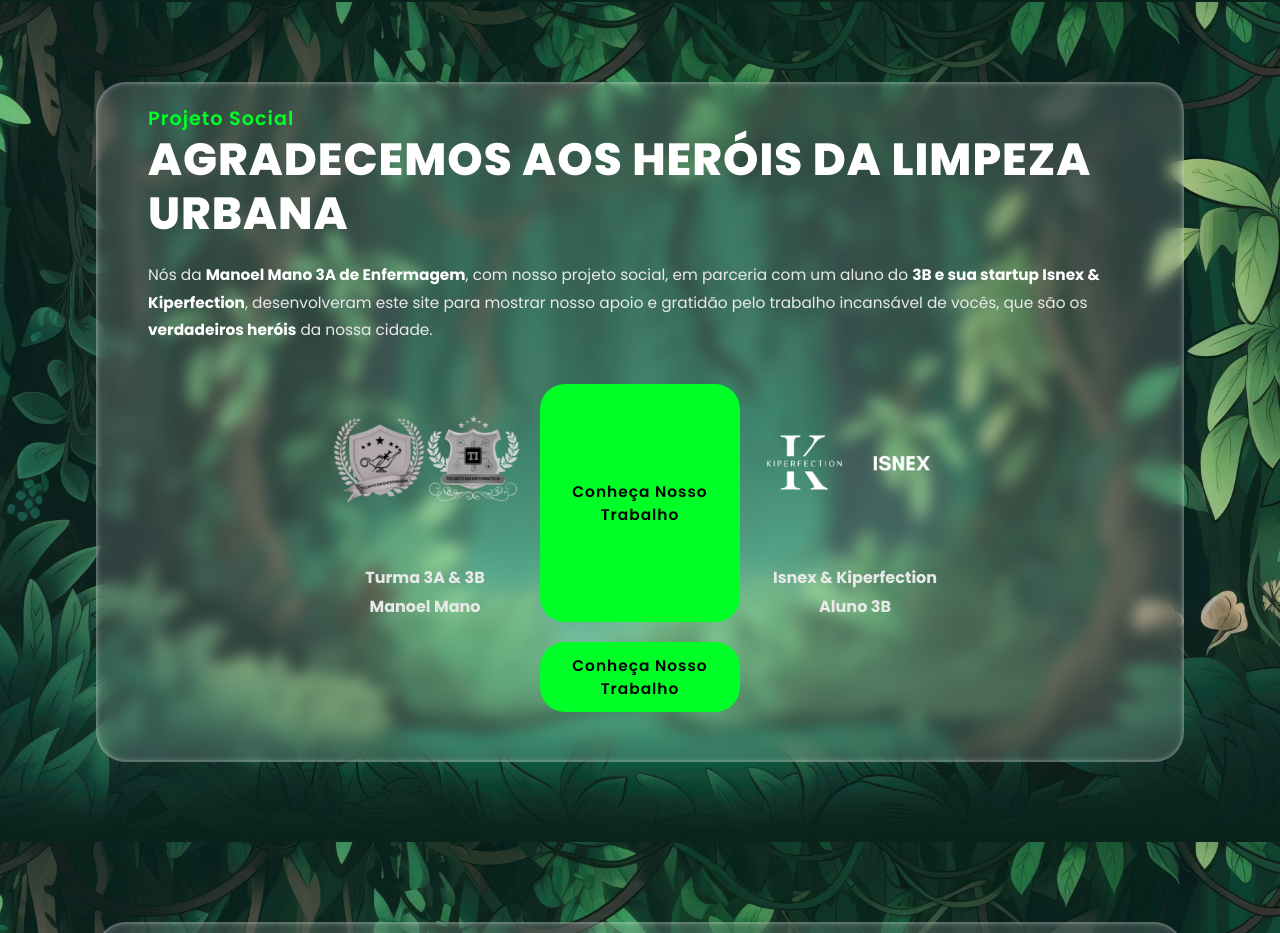
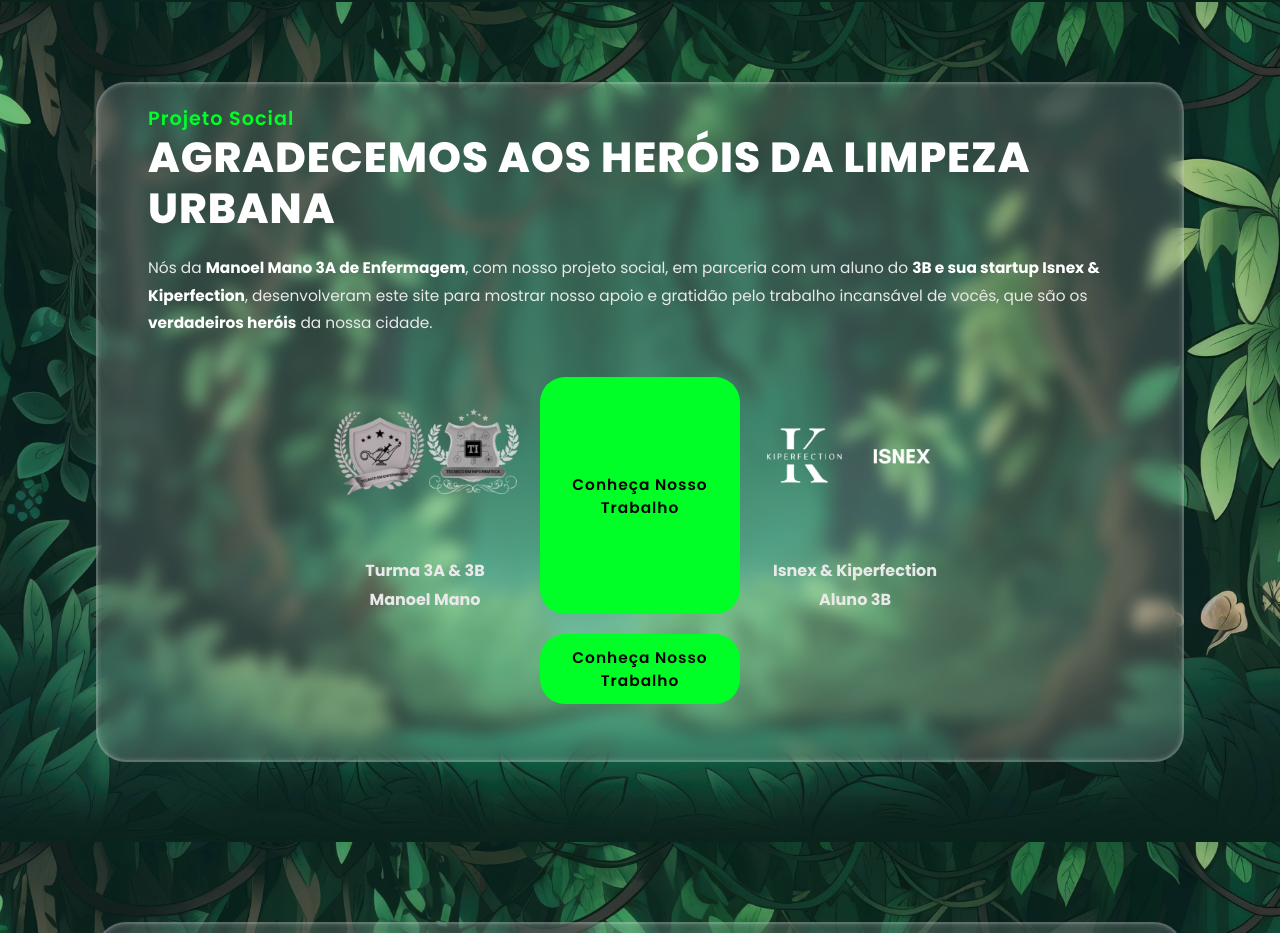
Before and after one commit to Ismaellchaves/gari, a plain HTML site: page index.html in a window 1280 px wide. Shown: the part 2691-3624 px from the top of the page. Drawn offline with Linux system fonts and the light colour scheme.

Commit message:
Update index.html

```diff
--- a/index.html
+++ b/index.html
@@ -103,7 +103,7 @@
     <div class="section-box">
       <div class="content-wrap">
         <h3 class="section-sub">Projeto Social</h3>
-        <h2 class="section-title" style="font-size: 45px;">Agradecemos aos Heróis da Limpeza Urbana</h2>
+        <h2 class="section-title" style="font-size: 42px;">Agradecemos aos Heróis da Limpeza Urbana</h2>
 
         <div class="creditos-content">
           <p class="destaque-texto">
```
